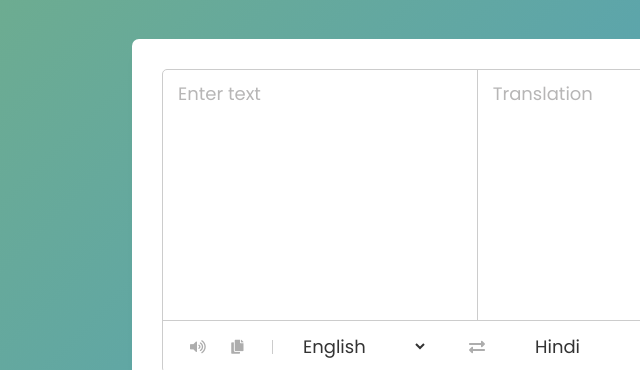
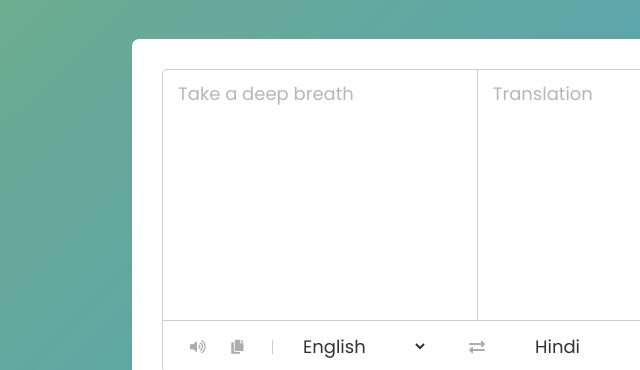
Before and after one commit to Aryan2vb/learn, a plain HTML site: page 3rd/index.html in a window 1280 px wide. Shown: the part 142-512 px from the top of the page, 163-803 px from the left. Drawn offline with Linux system fonts and the light colour scheme.

Commit message:
placeholder

```diff
--- a/3rd/index.html
+++ b/3rd/index.html
@@ -14,7 +14,7 @@
     <div class="container">
       <div class="wrapper">
         <div class="text-input">
-          <textarea spellcheck="false" class="from-text" placeholder="Enter text"></textarea>
+          <textarea spellcheck="false" class="Respire profondément .... " placeholder="Take a deep breath"></textarea>
           <textarea spellcheck="false" readonly disabled class="to-text" placeholder="Translation"></textarea>
         </div>
         <ul class="controls">
```
